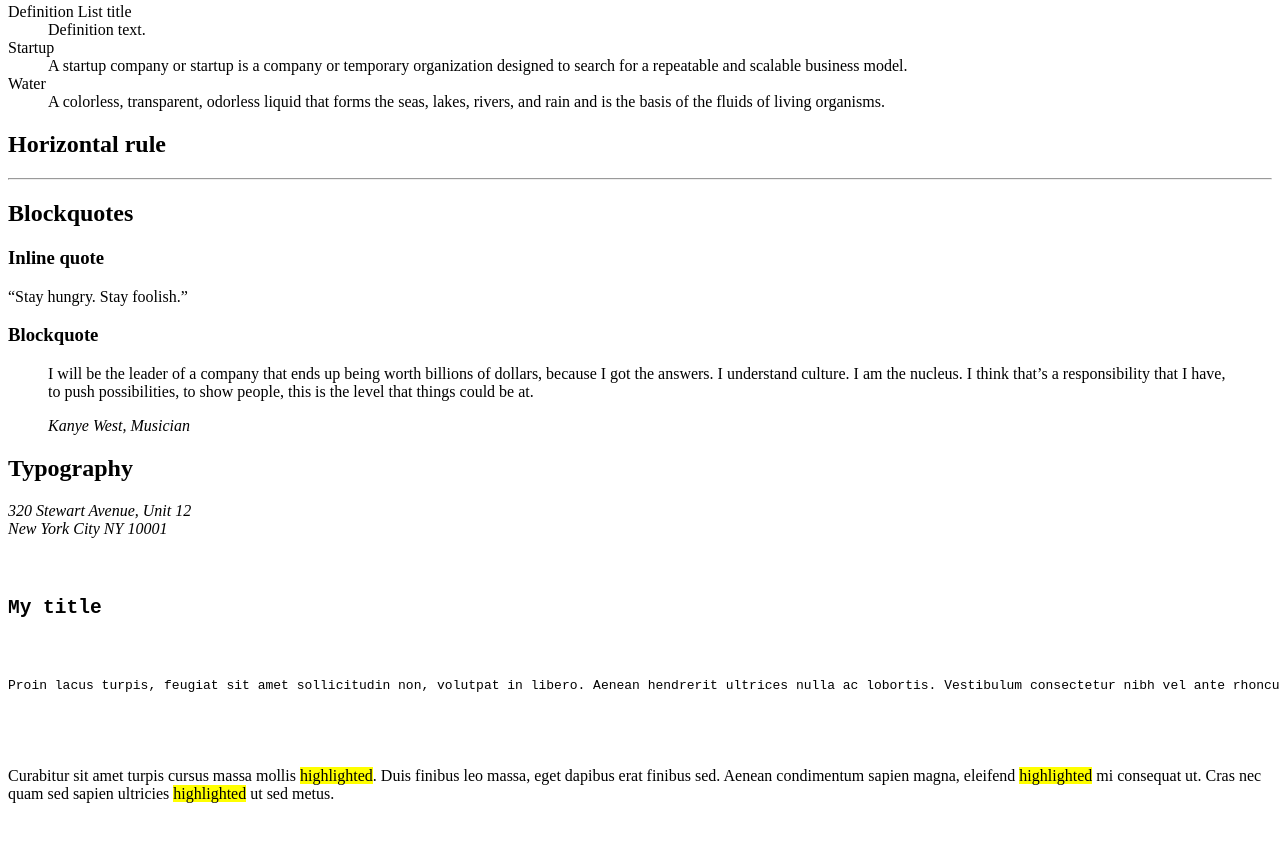
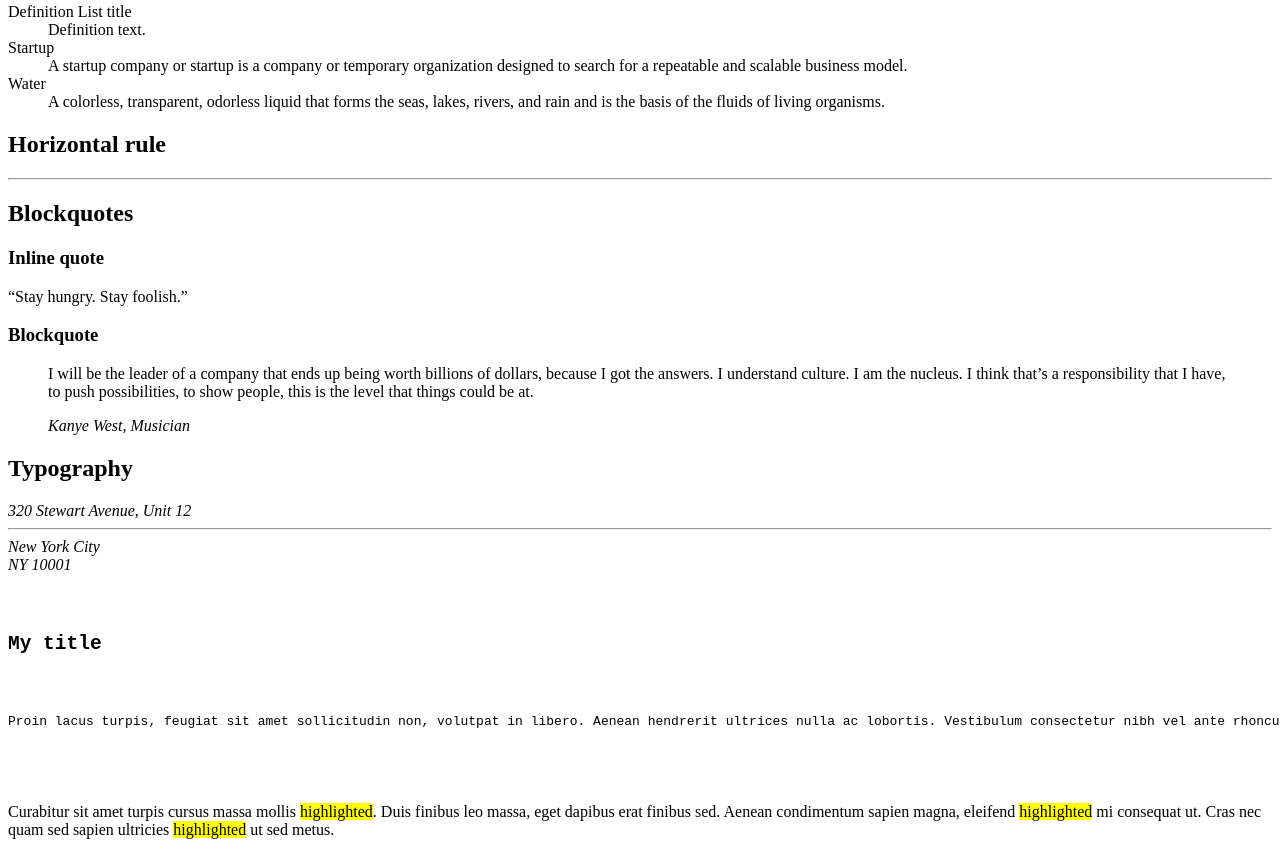
Before and after one commit to danieltsega/alx-frontend, a plain HTML site: page 0x00-html_advanced/32-styleguide.html in a window 1280 px wide. Shown: the part 817-1672 px from the top of the page. Before the commit the page ends 1636 px from the top, so only its background shows below. Drawn offline with Linux system fonts and the light colour scheme.

Commit message:
fix(32-styleguide.html): add highlighting texts and appropirate tags in the style guide

```diff
--- a/0x00-html_advanced/32-styleguide.html
+++ b/0x00-html_advanced/32-styleguide.html
@@ -112,8 +112,10 @@
         </header>
         <div>
           <address>
-            320 Stewart Avenue, Unit 12 <br />
-            New York City NY 10001
+            320 Stewart Avenue, Unit 12
+            <hr />
+            New York City <br />
+            NY 10001
           </address>
           <div>
             <pre>
```
